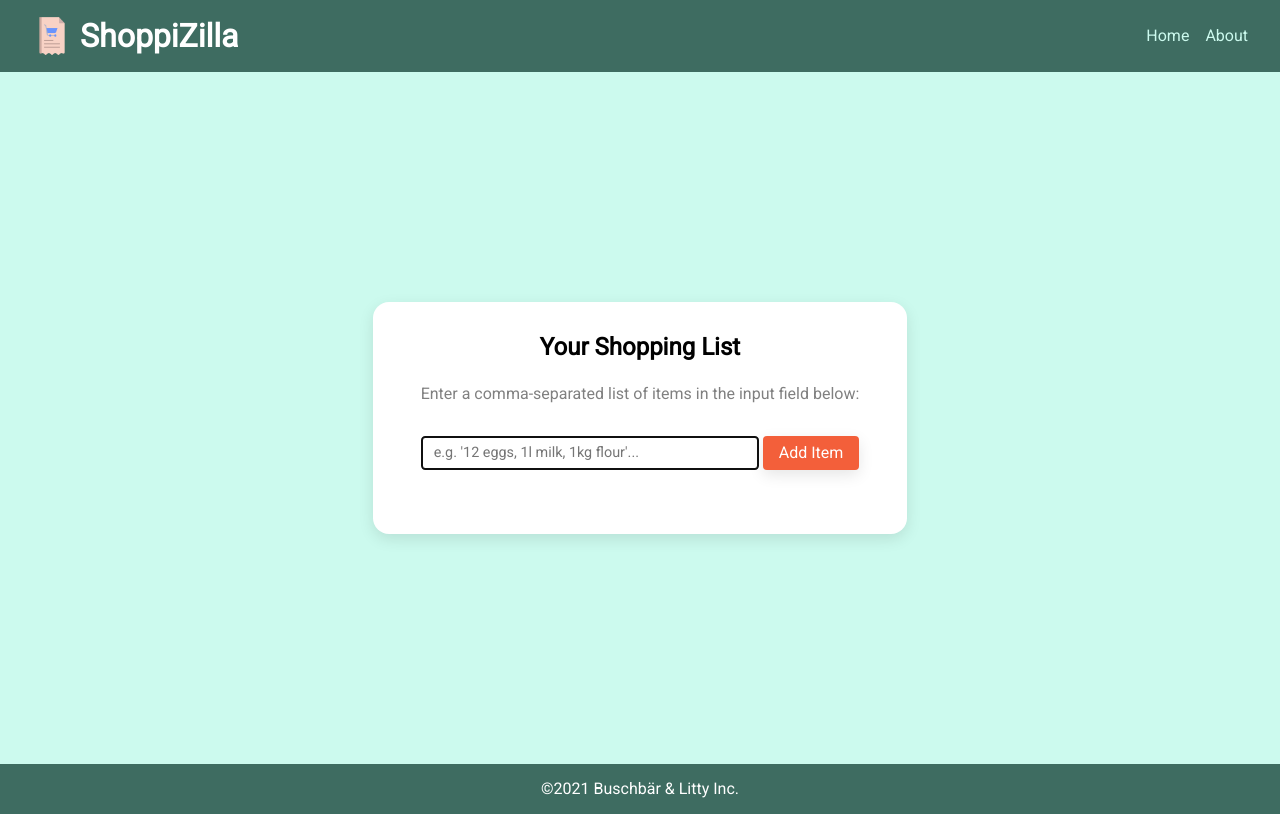
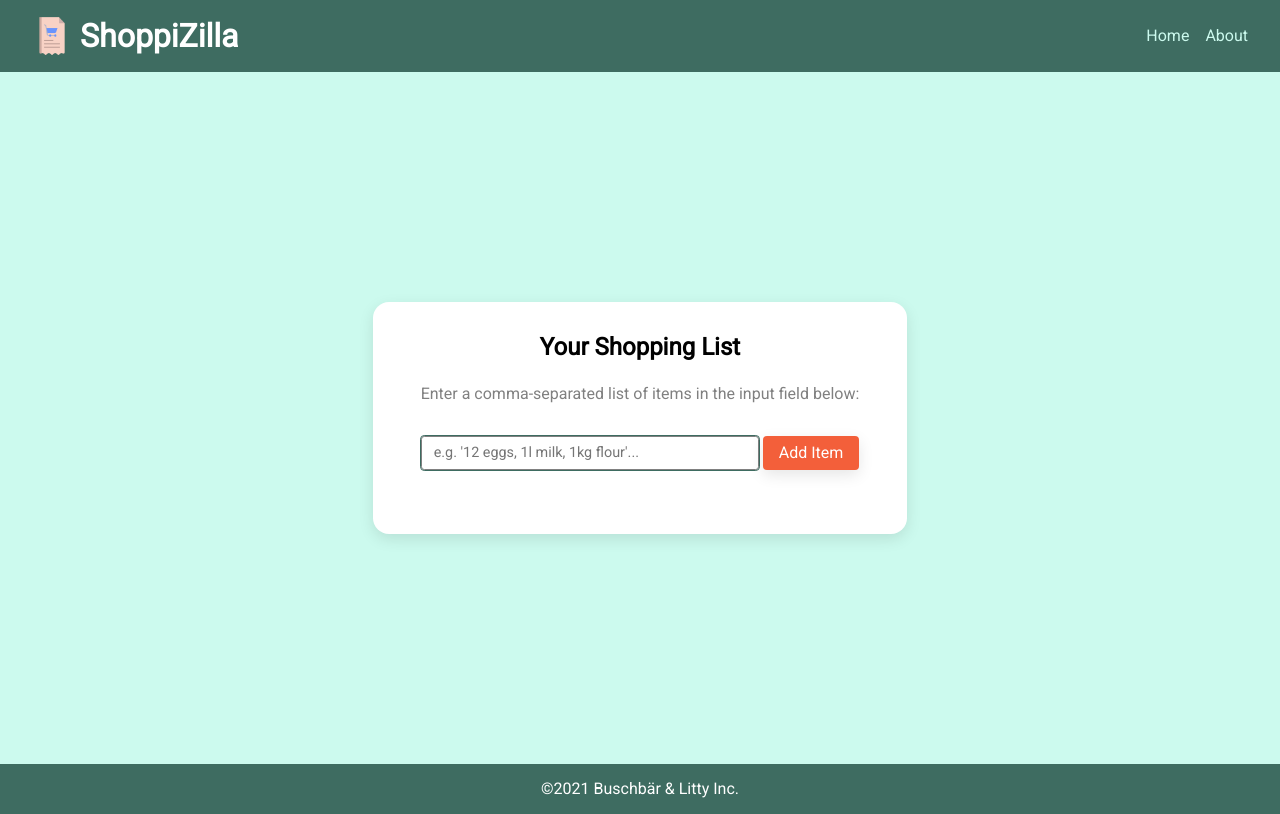
Before and after one commit to Pobermeier/shoppizilla-app, a React (Create React App) app: page / in a window 1280 px wide. Built offline with nearby package versions, Linux system fonts and the light colour scheme.

Commit message:
changed outline styling of input element

```diff
--- a/src/App.css
+++ b/src/App.css
@@ -121,6 +121,7 @@ main {
 }
 
 .wrapper form input {
+  outline: 1px solid #3e6c61;
   flex: 1;
 }
 
```
